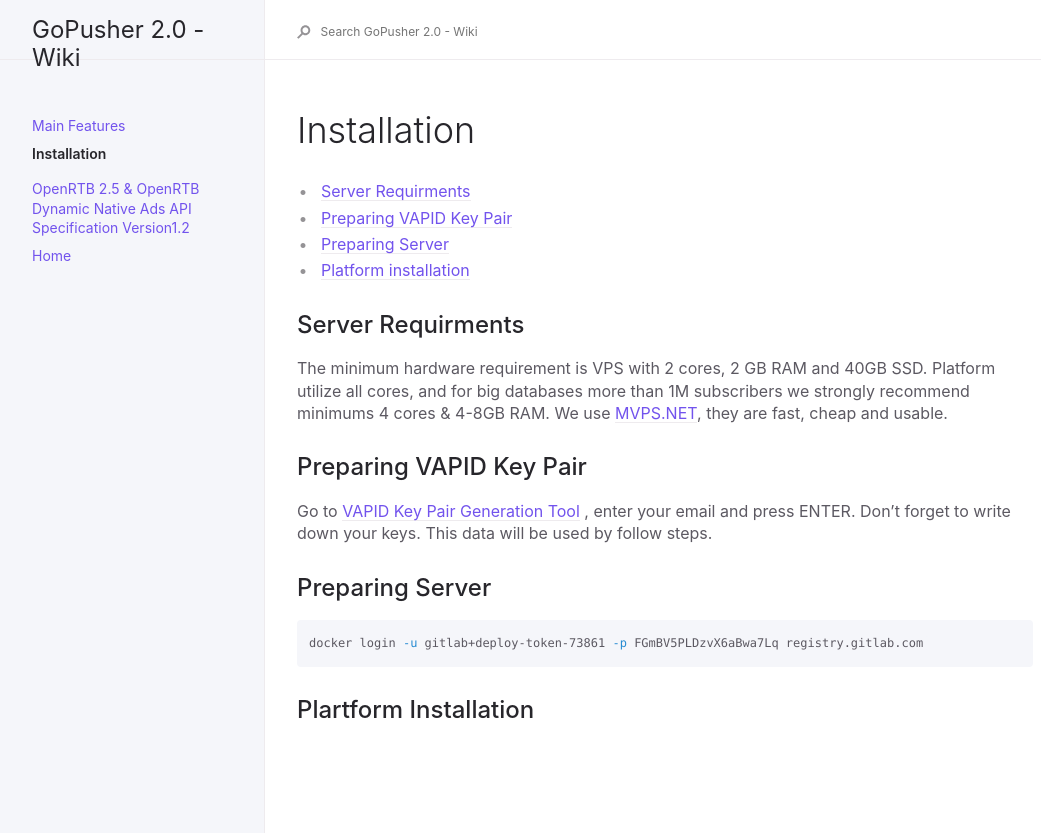
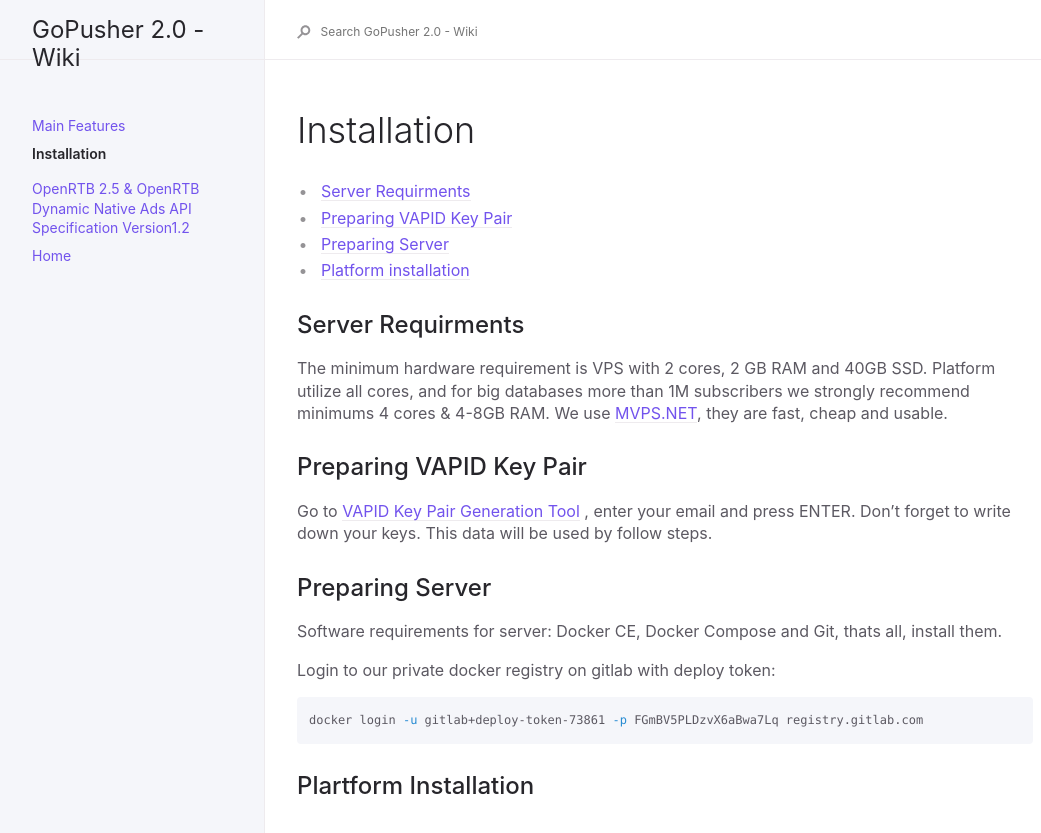
Before and after one commit to RapidCodeLab/gopusher-wiki, a Jekyll site: the page built from docs/02-install.md, in a window 1280 px wide. Shown: the top 833 px of the page, without its empty margins (91-1132 px from the left). Built offline with Jekyll 4.4.1, drawn with Linux system fonts in a browser that asks for light colours; our own code applies the rules of GitHub Pages for plain Markdown files.

Commit message:
sidebar testing

````diff
--- a/docs/02-install.md
+++ b/docs/02-install.md
@@ -16,6 +16,10 @@ Go to [VAPID Key Pair Generation Tool](https://vapid-keys.rapidcodelab.repl.run/
 
 ## Preparing Server
 
+Software requirements for server: Docker CE, Docker Compose and Git, thats all, install them.
+
+Login to our private docker registry on gitlab with deploy token:
+
 ```bash
 docker login -u gitlab+deploy-token-73861 -p FGmBV5PLDzvX6aBwa7Lq registry.gitlab.com
 ```
````
